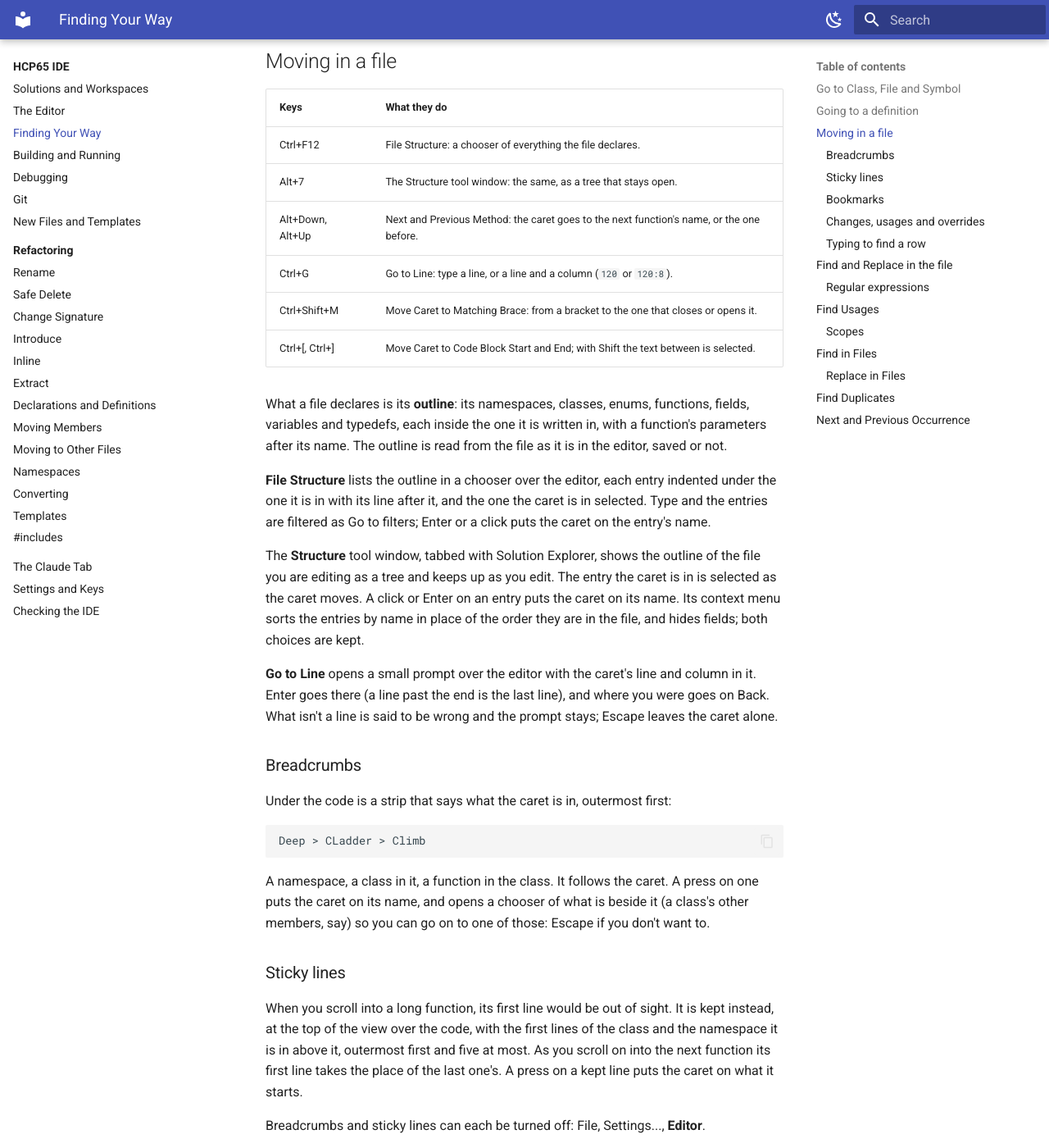
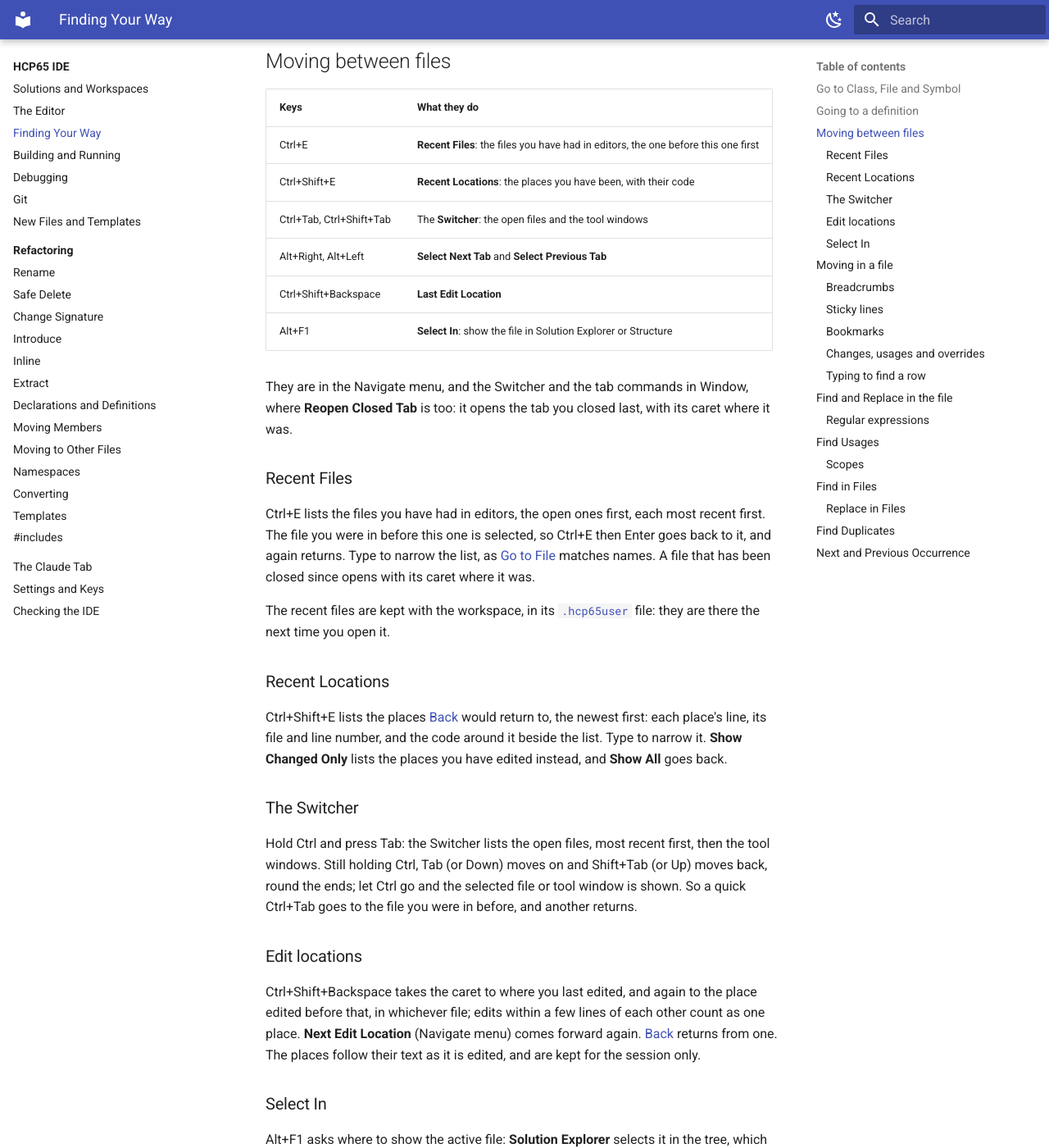
Before and after one commit to andrewpaterson/HCP65, an MkDocs documentation site: the page built from Website/docs/ide/navigation.md, in a window 1280 px wide and 1400 px high, scrolled down 2204 px. Shown: the whole window at 82% size. Built offline with MkDocs 1.6.1 and Material for MkDocs 9.7.7, drawn with Linux system fonts in a browser that asks for light colours; plug-ins that fetch from the network failed and are left out; some of the changed text lies outside the part shown.

Commit message:
IDE docs: moving between files, Solution Explorer's options

```diff
--- a/Website/docs/ide/navigation.md
+++ b/Website/docs/ide/navigation.md
@@ -57,6 +57,56 @@ still extends the selection; Ctrl+click no longer does.
 (Go to, Find Usages, F4, Next Occurrence, a file opened from Solution Explorer) puts where you were on
 Back, as does a big move of the caret (a click far away, Ctrl+End) or choosing another tab.  Back reopens
 a file if it was closed since.  The history is kept for the session only.
+
+## Moving between files
+
+| Keys | What they do |
+|---|---|
+| Ctrl+E | **Recent Files**: the files you have had in editors, the one before this one first |
+| Ctrl+Shift+E | **Recent Locations**: the places you have been, with their code |
+| Ctrl+Tab, Ctrl+Shift+Tab | The **Switcher**: the open files and the tool windows |
+| Alt+Right, Alt+Left | **Select Next Tab** and **Select Previous Tab** |
+| Ctrl+Shift+Backspace | **Last Edit Location** |
+| Alt+F1 | **Select In**: show the file in Solution Explorer or Structure |
+
+They are in the Navigate menu, and the Switcher and the tab commands in Window, where **Reopen Closed
+Tab** is too: it opens the tab you closed last, with its caret where it was.
+
+### Recent Files
+
+Ctrl+E lists the files you have had in editors, the open ones first, each most recent first.  The file
+you were in before this one is selected, so Ctrl+E then Enter goes back to it, and again returns.  Type
+to narrow the list, as [Go to File](#go-to-class-file-and-symbol) matches names.  A file that has been
+closed since opens with its caret where it was.
+
+The recent files are kept with the workspace, in its [`.hcp65user`](solutions.md#files-kept-beside-the-solution)
+file: they are there the next time you open it.
+
+### Recent Locations
+
+Ctrl+Shift+E lists the places [Back](#going-to-a-definition) would return to, the newest first: each
+place's line, its file and line number, and the code around it beside the list.  Type to narrow it.
+**Show Changed Only** lists the places you have edited instead, and **Show All** goes back.
+
+### The Switcher
+
+Hold Ctrl and press Tab: the Switcher lists the open files, most recent first, then the tool windows.
+Still holding Ctrl, Tab (or Down) moves on and Shift+Tab (or Up) moves back, round the ends; let Ctrl
+go and the selected file or tool window is shown.  So a quick Ctrl+Tab goes to the file you were in
+before, and another returns.
+
+### Edit locations
+
+Ctrl+Shift+Backspace takes the caret to where you last edited, and again to the place edited before
+that, in whichever file; edits within a few lines of each other count as one place.  **Next Edit
+Location** (Navigate menu) comes forward again.  [Back](#going-to-a-definition) returns from one.  The
+places follow their text as it is edited, and are kept for the session only.
+
+### Select In
+
+Alt+F1 asks where to show the active file: **Solution Explorer** selects it in the tree, which gets the
+keys, and **Structure** opens its outline at the caret.  Solution Explorer can also follow the editor
+by itself: see [Always Select Opened File](solutions.md#solution-explorer).
 
 ## Moving in a file
 
```
Also changed, not shown: Website/docs/ide/settings.md (+6 -1 lines), Website/docs/ide/solutions.md (+5 -1 lines).
